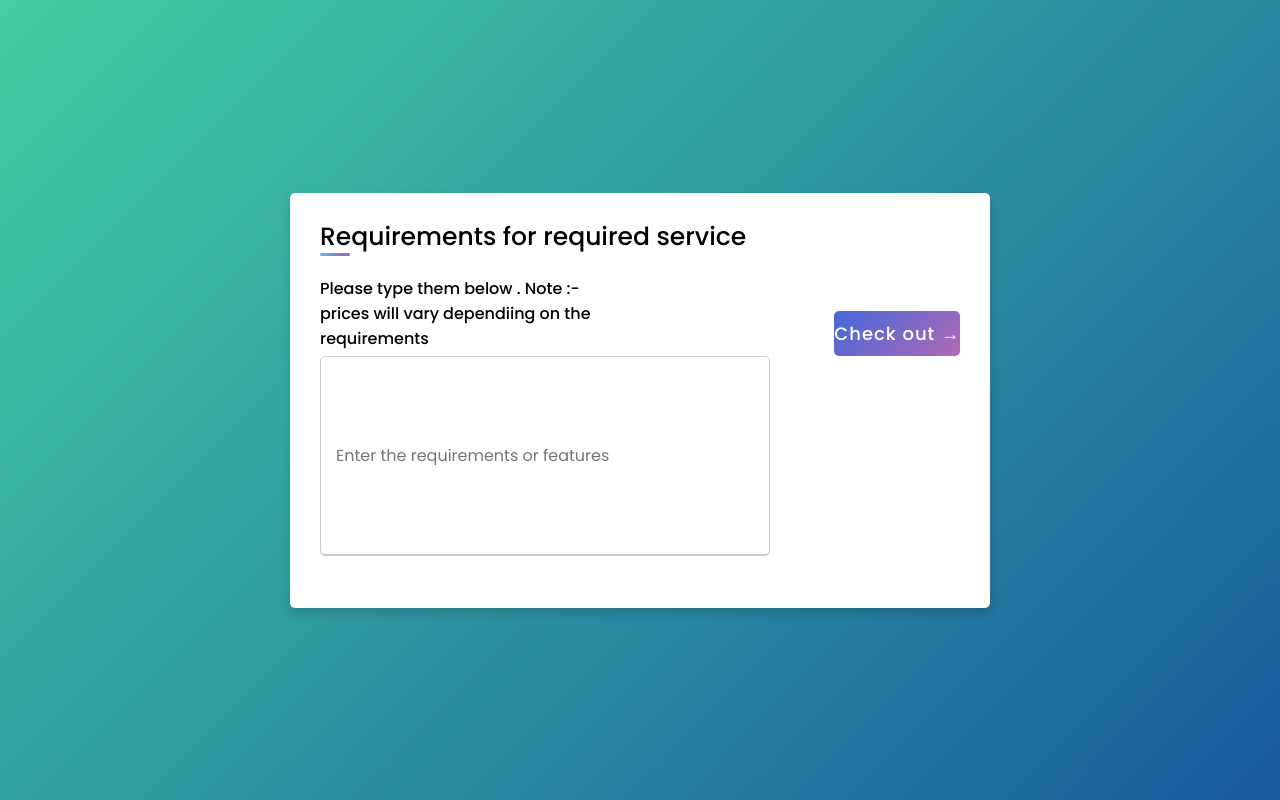
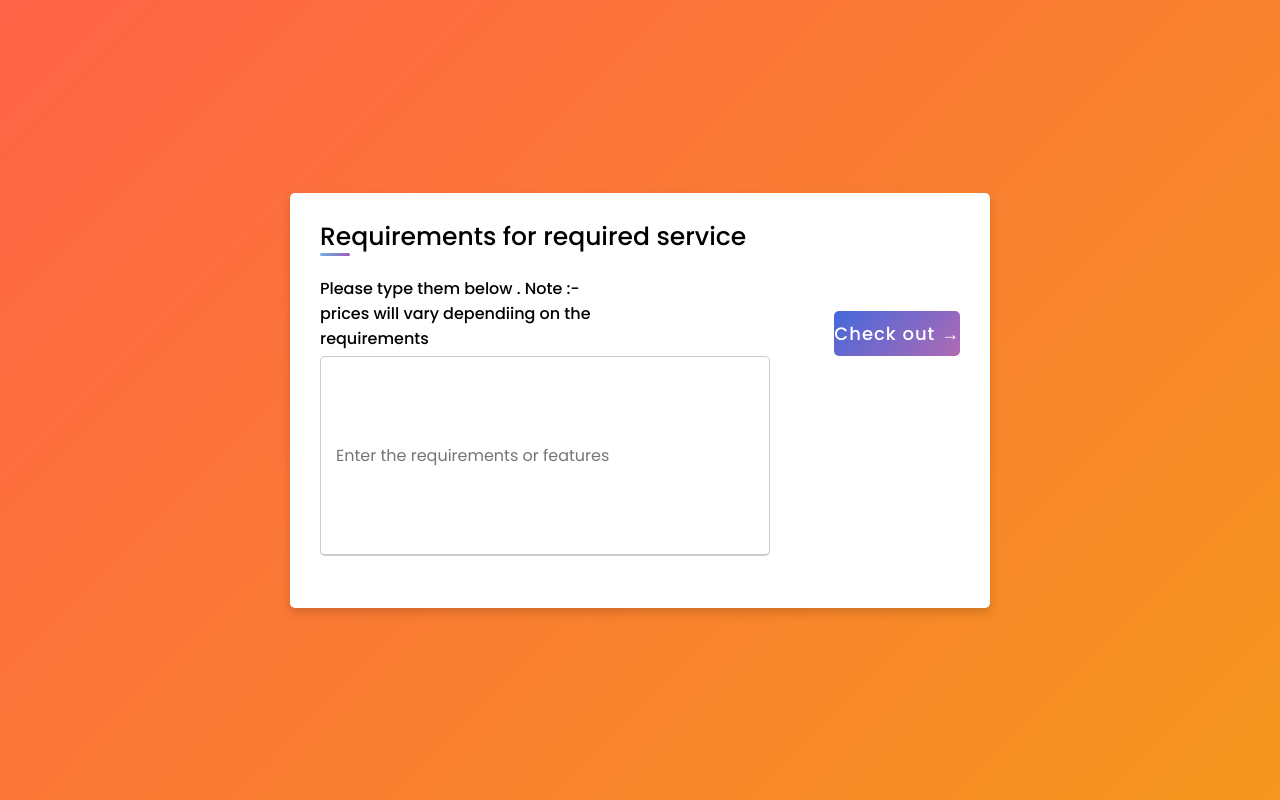
Before and after one commit to dinxsh/ztdevs, a plain HTML site: page order/req.html in a window 1280 px wide. Drawn offline with Linux system fonts and the light colour scheme.

Commit message:
Update req.css

```diff
--- a/order/req.css
+++ b/order/req.css
@@ -11,7 +11,7 @@ body{
   justify-content: center;
   align-items: center;
   padding: 10px;
-  background: linear-gradient(135deg, #43cea2 , #185a9d);
+  background: linear-gradient(135deg, #ff6347 , #f5961d);
 }
 .container{
   max-width: 700px;
```
